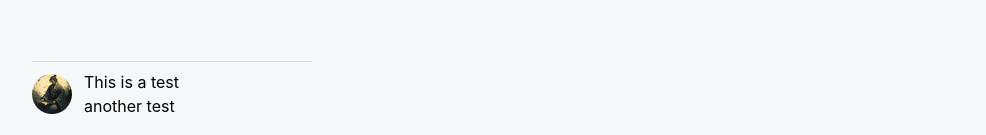
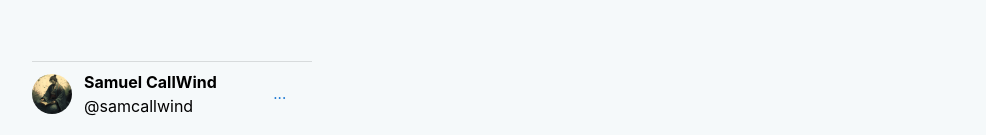
Before and after one commit to SamuelCallWind/antarctic_marketplace, a React (Create React App) app: page / in a window 1280 px wide. Shown: the part 662-797 px from the top of the page, without its empty margins (48-1034 px from the left). Built offline with nearby package versions, Linux system fonts and the light colour scheme.

Commit message:
Finally added the small three dot parameter menu !

```diff
--- a/src/pages/components/sideBar/Sidebar.jsx
+++ b/src/pages/components/sideBar/Sidebar.jsx
@@ -1,9 +1,17 @@
 import React from "react";
 import { navigationMenu } from "./SidebarNavigation";
-import { Avatar, Divider } from "@mui/material";
-import avatarSam from '../../../img/avatar_sam_callwind.png'
+import { Avatar, Button, Divider, Menu, MenuItem } from "@mui/material";
+import avatarSam from '../../../img/avatar_sam_callwind.png';
 
 const Sidebar = () => {
+    const [anchorEl, setAnchorEl] = React.useState(null);
+    const open = Boolean(anchorEl);
+    const handleClick = (event) => {
+        setAnchorEl(event.currentTarget);
+    };
+    const handleClose = () => {
+        setAnchorEl(null);
+    }
     return (
         <div className="card h-screen
          text-black
@@ -32,9 +40,36 @@ const Sidebar = () => {
                     <div className="flex items-center space-x-3">
                         <Avatar src={avatarSam}></Avatar>
                         <div>
-                            <p>This is a test</p>
-                            <p>another test</p>
+                            <p className="font-bold">Samuel CallWind</p>
+                            <p>@samcallwind</p>
                         </div>
+
+                    </div>
+                    <div>
+                        <Button
+                        aria-controls={open ? 'demo-positioned-menu' : undefined}
+                        aria-haspopup="true"
+                        aria-expanded={open ? 'true' : undefined}
+                        onClick={handleClick}>...</Button>
+
+                        <Menu
+                        id="threeDotsParameters"
+                        anchorEl={anchorEl}
+                        open={open}
+                        onClose={handleClose}
+                        anchorOrigin={{
+                            vertical: "top",
+                            horizontal: "left"
+                        }}
+                        transformOrigin={{
+                            vertical: "left",
+                            horizontal: "top"
+                        }}
+                        >
+                            <MenuItem onclick={handleClick}>Profile</MenuItem>
+                            <MenuItem onclick={handleClick}>My Account</MenuItem>
+                            <MenuItem onclick={handleClick}>Logout</MenuItem>
+                        </Menu>
                     </div>
                 </div>
             </div>
```
